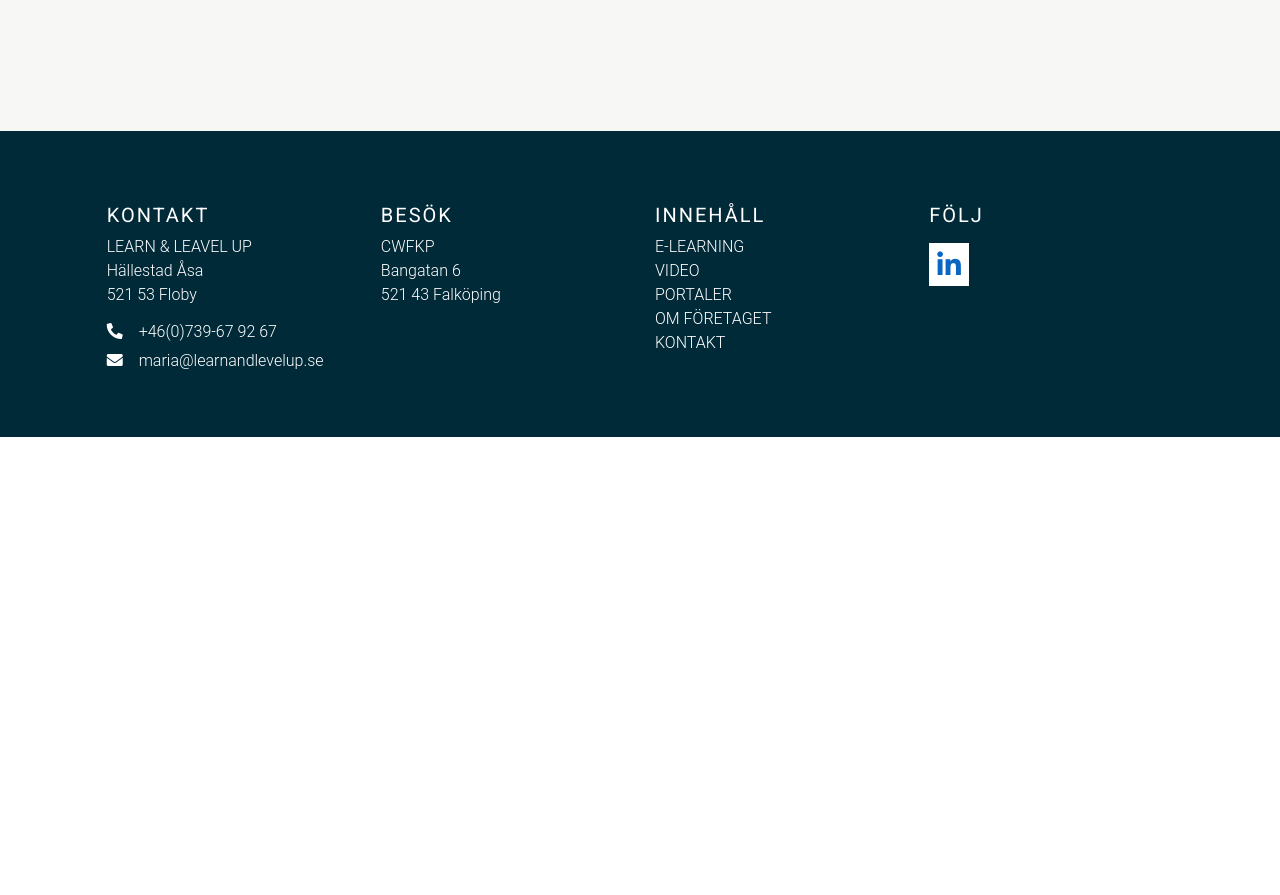
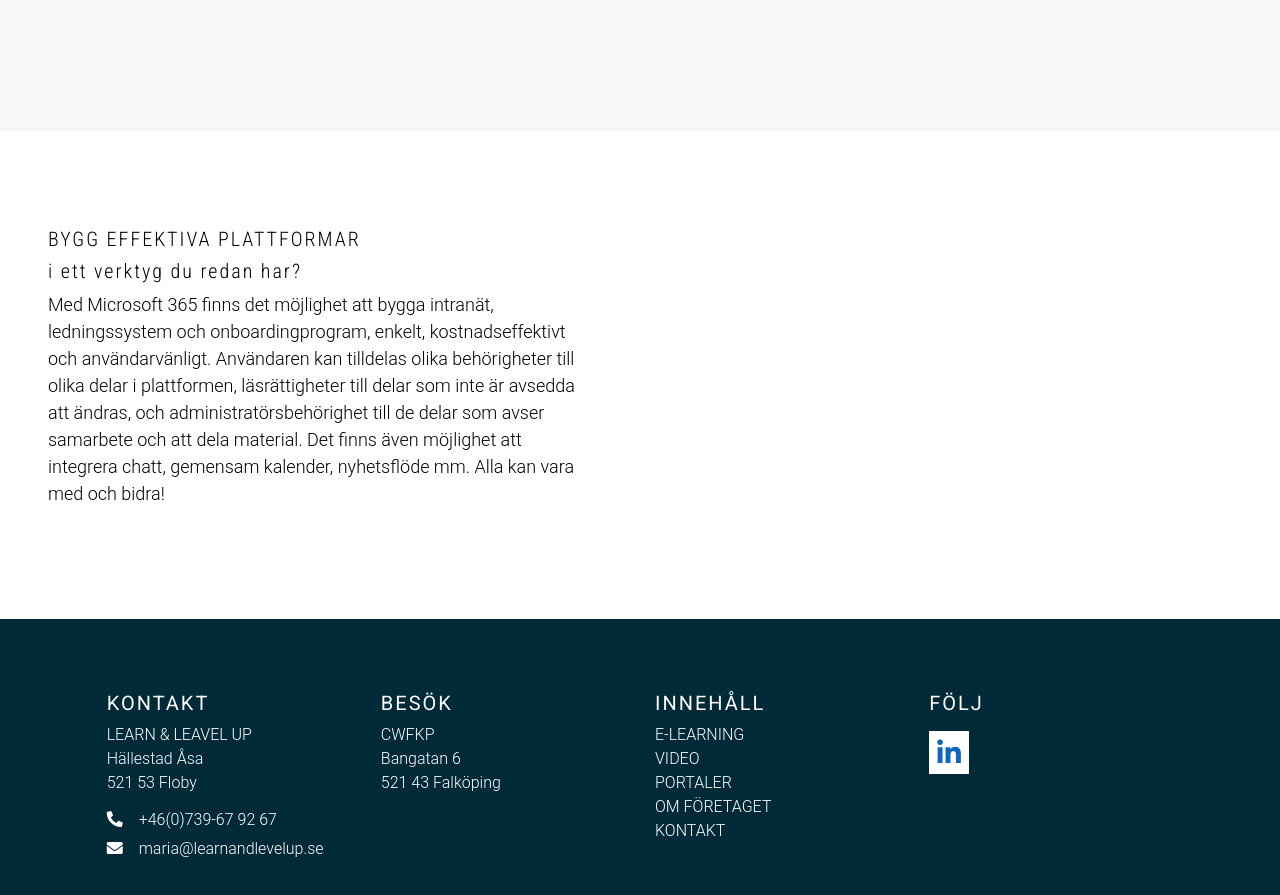
Before and after one commit to Miachallestad/learn_and_levelup, a plain HTML site: page samarbeta_dela.html in a window 1280 px wide. Shown: the part 1240-2135 px from the top of the page. Before the commit the page ends 1677 px from the top, so only its background shows below. Drawn offline with nearby package versions, Linux system fonts and the light colour scheme.

Commit message:
add text - create effective platforms on the collaborate and share chapter

```diff
--- a/samarbeta_dela.html
+++ b/samarbeta_dela.html
@@ -71,6 +71,23 @@
             </div>
         </div>
     </div>
+    <div class="container-fluid platform-container pl-0 pr-0 no-gutters">
+        <div class="row pl-0 pr-0 no-gutters h-100">
+            <div class="col">
+                <div class="row pl-0 pr-0 no-gutters my-lg-5">
+                    <div class="col-xl-6 px-5 my-lg-5">
+                        <h2 class="text-color-black text-uppercase">Bygg effektiva plattformar</h2>
+                        <h2 class="text-color-black">i ett verktyg du redan har?</h2>
+                        <p>Med Microsoft 365 finns det möjlighet att bygga intranät, ledningssystem och onboardingprogram, enkelt, kostnadseffektivt
+                        och användarvänligt. Användaren kan tilldelas olika behörigheter till olika delar i plattformen, läsrättigheter till delar som inte
+                        är avsedda att ändras, och administratörsbehörighet till de delar som avser samarbete och att dela material. Det finns även möjlighet att
+                        integrera chatt, gemensam kalender, nyhetsflöde mm. Alla kan vara med och bidra!
+                        </p>
+                    </div>
+                </div>
+            </div>
+        </div>
+    </div>
     <footer class="container-fluid pl-0 pr-0 no-gutters blue-background">
         <div class="row pt-5 pb-5 pl-0 pr-0 no-gutters justify-content-center">
             <div class="col-10">
```
